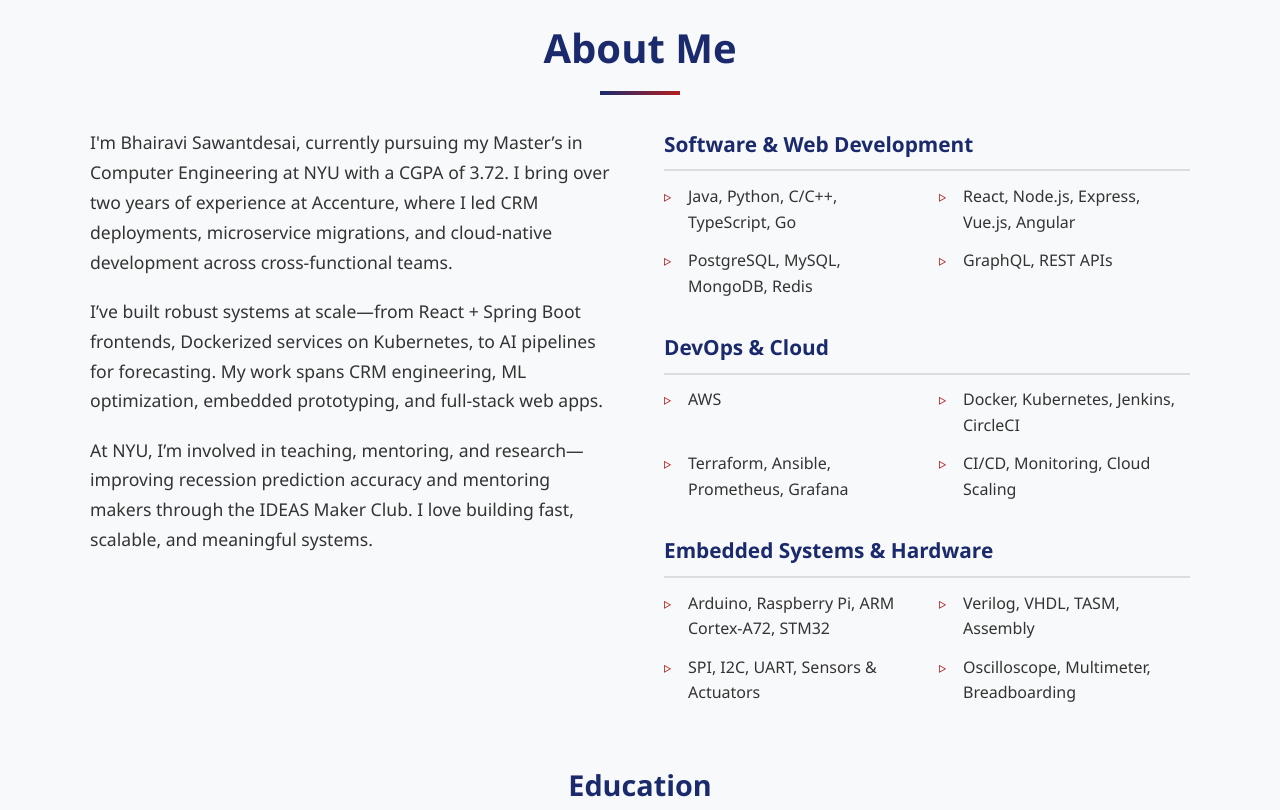
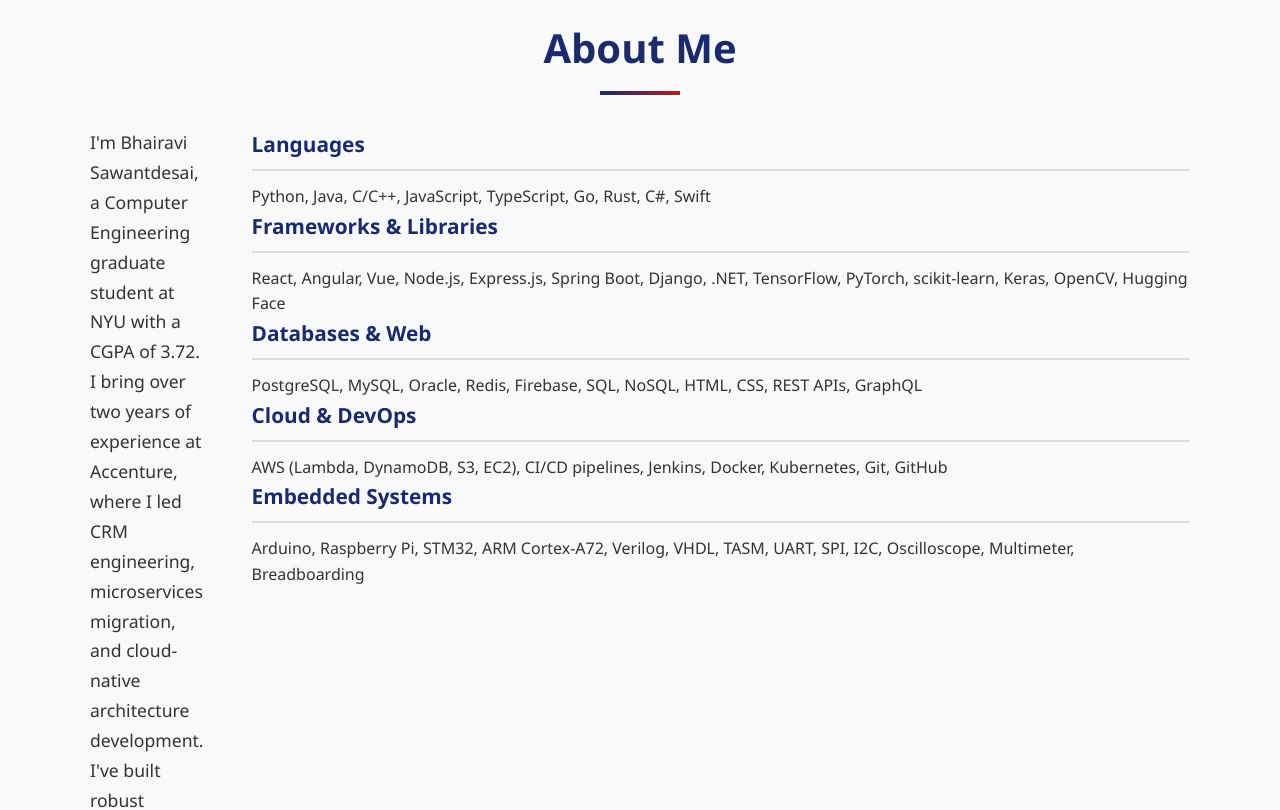
Before and after one commit to BhairaviVSD/bhairavivsd.github.io, a React (Vite) app: page / in a window 1280 px wide. Shown: the part 880-1690 px from the top of the page. Built offline with nearby package versions, Linux system fonts and the light colour scheme.

Commit message:
Adding updated files 0.9

```diff
--- a/src/components/About.jsx
+++ b/src/components/About.jsx
@@ -10,51 +10,44 @@ const About = () => {
         <div className={styles.content}>
           <div className={styles.aboutText}>
             <p>
-              I'm Bhairavi Sawantdesai, currently pursuing my Master’s in Computer Engineering at NYU with a CGPA of 3.72. I bring over two years of experience at Accenture, where I led CRM deployments, microservice migrations, and cloud-native development across cross-functional teams.
+              I'm Bhairavi Sawantdesai, a Computer Engineering graduate student at NYU with a CGPA of 3.72. I bring over two years of experience at Accenture, where I led CRM engineering, microservices migration, and cloud-native architecture development. I've built robust systems across React-Spring stacks, containerized deployments, and AI pipelines.
             </p>
             <p>
-              I’ve built robust systems at scale—from React + Spring Boot frontends, Dockerized services on Kubernetes, to AI pipelines for forecasting. My work spans CRM engineering, ML optimization, embedded prototyping, and full-stack web apps.
-            </p>
-            <p>
-              At NYU, I’m involved in teaching, mentoring, and research—improving recession prediction accuracy and mentoring makers through the IDEAS Maker Club. I love building fast, scalable, and meaningful systems.
+              At NYU, I’m actively involved in teaching, mentoring, and research—improving recession prediction models and guiding students in the IDEAS Maker Club. I love building intelligent systems that are scalable, resilient, and impactful.
             </p>
           </div>
 
-          <div className={styles.skills}>
+          <div className={styles.skillsSection}>
             <div className={styles.skillCategory}>
-              <h3>Software & Web Development</h3>
-              <ul className={styles.twoColumn}>
-                <li>Java, Python, C/C++, TypeScript, Go</li>
-                <li>React, Node.js, Express, Vue.js, Angular</li>
-                <li>PostgreSQL, MySQL, MongoDB, Redis</li>
-                <li>GraphQL, REST APIs</li>
-              </ul>
+              <h3>Languages</h3>
+              <p>Python, Java, C/C++, JavaScript, TypeScript, Go, Rust, C#, Swift</p>
             </div>
 
             <div className={styles.skillCategory}>
-              <h3>DevOps & Cloud</h3>
-              <ul className={styles.twoColumn}>
-                <li>AWS</li>
-                <li>Docker, Kubernetes, Jenkins, CircleCI</li>
-                <li>Terraform, Ansible, Prometheus, Grafana</li>
-                <li>CI/CD, Monitoring, Cloud Scaling</li>
-              </ul>
+              <h3>Frameworks & Libraries</h3>
+              <p>React, Angular, Vue, Node.js, Express.js, Spring Boot, Django, .NET, TensorFlow, PyTorch, scikit-learn, Keras, OpenCV, Hugging Face</p>
             </div>
 
             <div className={styles.skillCategory}>
-              <h3>Embedded Systems & Hardware</h3>
-              <ul className={styles.twoColumn}>
-                <li>Arduino, Raspberry Pi, ARM Cortex-A72, STM32</li>
-                <li>Verilog, VHDL, TASM, Assembly</li>
-                <li>SPI, I2C, UART, Sensors & Actuators</li>
-                <li>Oscilloscope, Multimeter, Breadboarding</li>
-              </ul>
+              <h3>Databases & Web</h3>
+              <p>PostgreSQL, MySQL, Oracle, Redis, Firebase, SQL, NoSQL, HTML, CSS, REST APIs, GraphQL</p>
+            </div>
+
+            <div className={styles.skillCategory}>
+              <h3>Cloud & DevOps</h3>
+              <p>AWS (Lambda, DynamoDB, S3, EC2), CI/CD pipelines, Jenkins, Docker, Kubernetes, Git, GitHub</p>
+            </div>
+
+            <div className={styles.skillCategory}>
+              <h3>Embedded Systems</h3>
+              <p>Arduino, Raspberry Pi, STM32, ARM Cortex-A72, Verilog, VHDL, TASM, UART, SPI, I2C, Oscilloscope, Multimeter, Breadboarding</p>
             </div>
           </div>
         </div>
 
         <div className={styles.education}>
           <h3>Education</h3>
+
           <div className={styles.educationItem}>
             <div className={styles.degree}>
               <h4>Master of Science in Computer Engineering</h4>
@@ -73,7 +66,7 @@ const About = () => {
             </div>
             <div className={styles.eduDetails}>
               <p>Aug 2017 – Jun 2021</p>
-              <p className={styles.gpa}>CGPA: 3.89/4</p>
+              <p className={styles.gpa}>CGPA: 3.64/4</p>
             </div>
           </div>
         </div>
--- a/src/components/Experience.jsx
+++ b/src/components/Experience.jsx
@@ -6,7 +6,7 @@ const Experience = () => {
 
   const experiences = [
     {
-      company: "NYU",
+      company: "New York University",
       title: "Recitation Leader & Mentor",
       period: "Sep 2024 – Present",
       description: [
@@ -15,7 +15,7 @@ const Experience = () => {
       ]
     },
     {
-      company: "NYU",
+      company: "New York University",
       title: "Graduate Research Assistant",
       period: "Aug 2024 – Dec 2024",
       description: [
```
Also changed, not shown: 1 other file (tests, documents, lock files or other folders).
